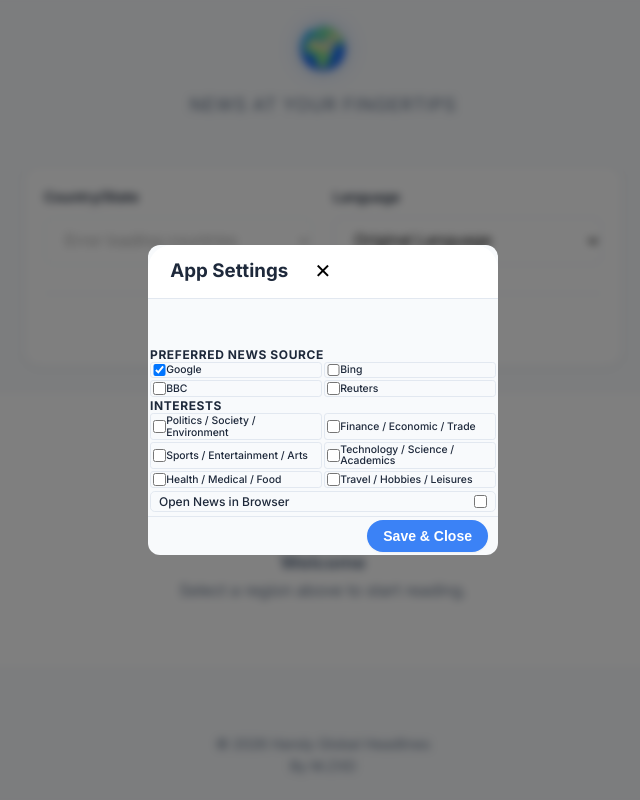
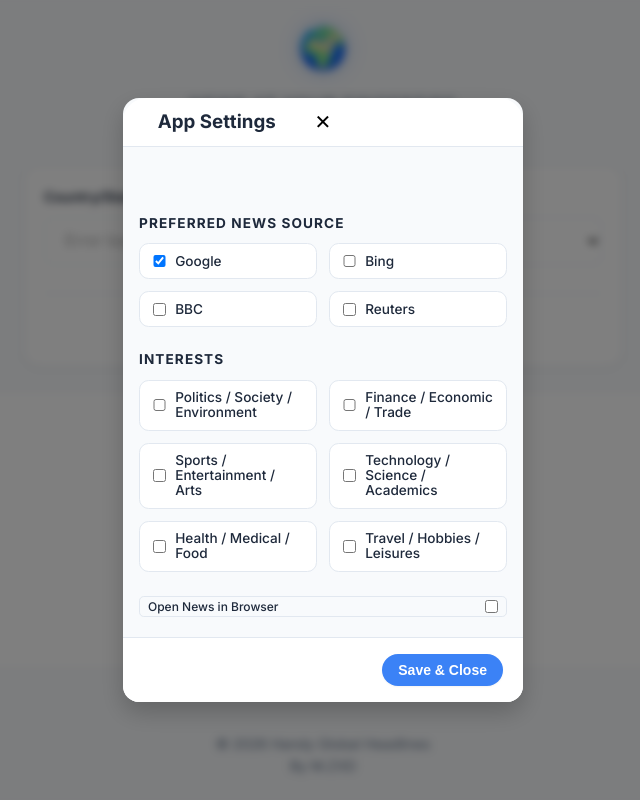
Before and after one commit to mikeinsgsummer/handyglobalheadline, a website: page public/index.html in a window 1280 px wide. Both pictures are taken after a click on the button "⚙️". Shown: the whole page, without its empty margins (317-957 px from the left). Drawn offline with Linux system fonts and the light colour scheme; no server answers.

Commit message:
Refine App Settings UI for better spacing and readability

```diff
--- a/public/style.css
+++ b/public/style.css
@@ -556,7 +556,7 @@ footer {
 }
 
 .settings-container .reader-header {
-    padding: 0.4rem 0.75rem;
+    padding: 0.25rem 0.75rem;
 }
 
 .reader-controls {
@@ -984,36 +984,38 @@ mark.news-highlight {
 /* Settings Modal */
 .settings-container {
     background: var(--bg-color);
-    width: 98% !important;
-    max-width: 350px !important;
+    width: 95% !important;
+    max-width: 400px !important;
     margin: auto;
-    border-radius: 0.75rem;
+    border-radius: 1rem;
     overflow: hidden !important;
     display: flex;
     flex-direction: column;
     height: auto !important;
-    max-height: 99vh !important;
+    max-height: 95vh !important;
+    box-shadow: 0 10px 25px rgba(0, 0, 0, 0.2);
 }
 
 .settings-body {
-    padding: 2px 2px !important;
-    overflow: hidden !important;
+    padding: 1.25rem 1rem !important;
+    overflow-y: auto !important;
     display: flex;
     flex-direction: column;
-    gap: 1px !important;
+    gap: 1.5rem !important;
 }
 
 .settings-section {
-    margin-bottom: 2px !important;
+    margin-bottom: 0 !important;
 }
 
 .settings-section h4 {
-    margin-bottom: 1px !important;
-    font-size: 0.75rem !important;
+    margin-bottom: 0.75rem !important;
+    font-size: 0.85rem !important;
     text-transform: uppercase;
-    letter-spacing: 0.05em;
-    color: var(--text-color);
-    line-height: 1;
+    letter-spacing: 0.08em;
+    color: var(--primary-color);
+    line-height: 1.2;
+    font-weight: 700;
 }
 
 .settings-hint {
@@ -1024,14 +1026,14 @@ mark.news-highlight {
 .settings-options {
     display: flex;
     flex-direction: column;
-    gap: 4px !important;
+    gap: 0.75rem !important;
 }
 
 .sources-grid,
 .interests-grid {
     display: grid;
     grid-template-columns: repeat(2, minmax(0, 1fr));
-    gap: 2px !important;
+    gap: 0.75rem !important;
     width: 100% !important;
 }
 
@@ -1045,17 +1047,16 @@ mark.news-highlight {
 
 .radio-option,
 .checkbox-option {
-    display: grid;
-    grid-template-columns: 0.7rem 1fr;
+    display: flex;
     align-items: center;
-    gap: 2px !important;
+    gap: 0.6rem !important;
     cursor: pointer;
-    background: var(--bg-color);
-    padding: 1px 2px !important;
-    border-radius: 0.2rem;
+    background: var(--card-bg);
+    padding: 0.6rem 0.8rem !important;
+    border-radius: 0.6rem;
     border: 1px solid var(--border-color);
-    transition: all 0.2s;
-    font-size: 0.65rem !important;
+    transition: all 0.25s cubic-bezier(0.4, 0, 0.2, 1);
+    font-size: 0.85rem !important;
     width: 100% !important;
     min-width: 0 !important;
 }
@@ -1083,11 +1084,12 @@ mark.news-highlight {
 }
 
 .settings-actions {
-    margin-top: 2px !important;
-    padding: 3px 10px !important;
+    margin-top: 0 !important;
+    padding: 1rem 1.25rem !important;
     display: flex;
     justify-content: flex-end;
     border-top: 1px solid var(--border-color);
+    background: var(--card-bg);
 }
 
 .reader-dark .settings-container {
```
